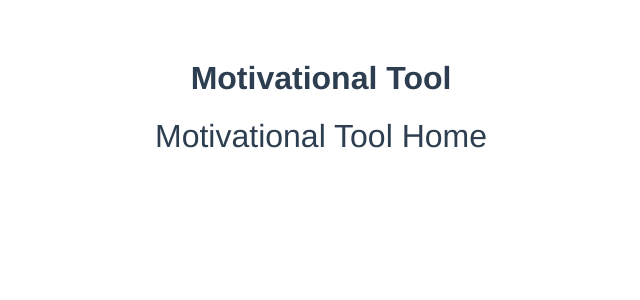
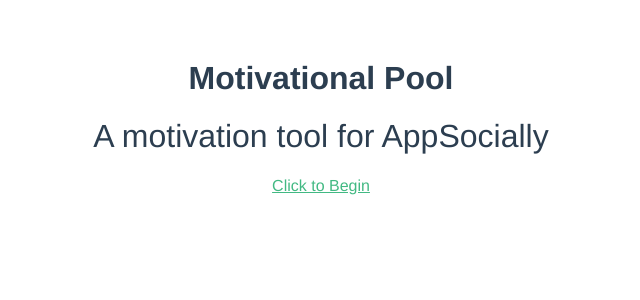
Before and after one commit to Darkfate/motivationpool, a Vue app: page / in a window 1280 px wide. Shown: the top 300 px of the page, without its empty margins (319-959 px from the left). Built offline with nearby package versions, Linux system fonts and the light colour scheme.

Commit message:
updated home component

```diff
--- a/index.html
+++ b/index.html
@@ -3,7 +3,7 @@
   <head>
     <meta charset="utf-8">
     <meta name="viewport" content="width=device-width,initial-scale=1.0">
-    <title>Motivation Tool</title>
+    <title>Motivation Pool</title>
   </head>
   <body>
     <div id="app"></div>
--- a/src/App.vue
+++ b/src/App.vue
@@ -1,6 +1,6 @@
 <template>
   <div id="app">
-    <h1>Motivational Tool</h1>
+    <h1>Motivational Pool</h1>
     <router-view/>
   </div>
 </template>
--- a/src/components/Home.vue
+++ b/src/components/Home.vue
@@ -1,7 +1,7 @@
 <template>
   <div class="home">
     <h1>{{ msg }}</h1>
-
+    <router-link to="/overview">Click to Begin</router-link>
   </div>
 </template>
 
@@ -10,7 +10,7 @@
   name: 'Home',
   data () {
     return {
-      msg: 'Motivational Tool Home'
+      msg: 'A motivation tool for AppSocially'
     }
   }
 }
```
Also changed, not shown: 1 other file (tests, documents, lock files or other folders).
